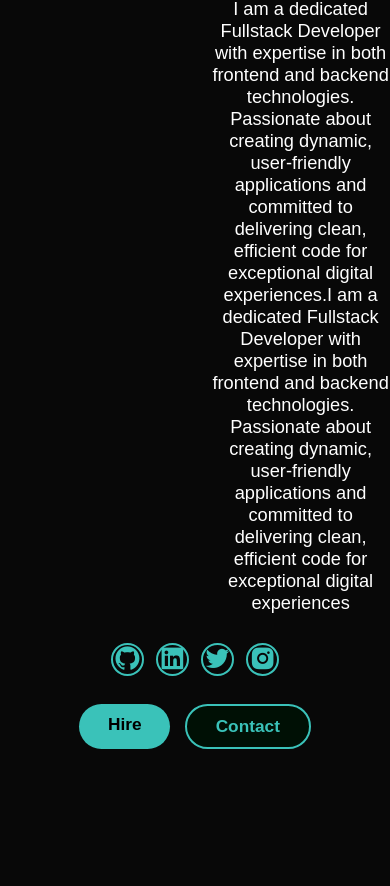
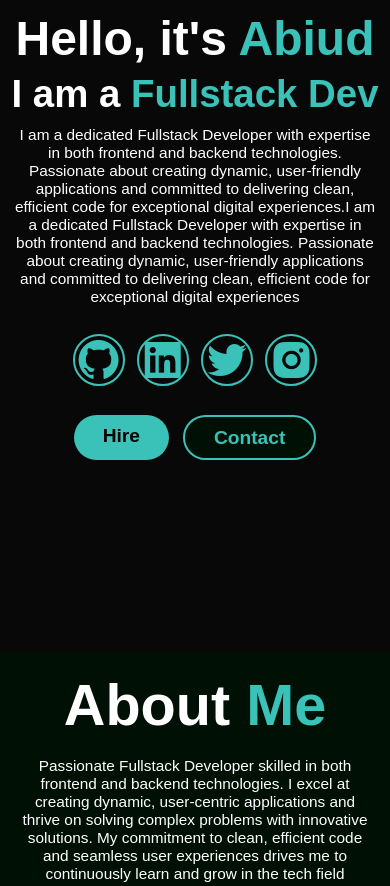
Before and after one commit to abiudev/portfplio, a plain HTML site: page index.html in a window 390 px wide. Shown: the part 456-1342 px from the top of the page. Drawn offline with nearby package versions, Linux system fonts and the light colour scheme.

Commit message:
Update style.css

```diff
--- a/style.css
+++ b/style.css
@@ -67,7 +67,7 @@
   }
 
   .navbar a {
-    font-size: 1.8rem;
+    font-size: 2.5rem;
     color: var(--text-color);
     margin-left: 4rem;
     font-weight: 500;
@@ -113,7 +113,7 @@
     margin: 1rem 0;
   }
   .home-content p{
-    font-size: 1.9rem;
+    font-size: 3rem;
     font-weight: 500;
     line-height: 2.;
     padding-left: 22rem;
@@ -139,7 +139,7 @@
     display: inline-flex;
     justify-content: center;
     align-items: center;
-    font-size:  3rem;
+    font-size:  5rem;
     background: transparent;
     border: 2px solid var(--main-color);
     border-radius: 50%;
@@ -166,7 +166,7 @@
     padding: 1rem 3rem;
     background: var(--main-color);
     border-radius: 3rem;
-    font-size: 1.8rem;
+    font-size: 2rem;
     color: black;
     border: 2px solidtransparent;
     font-weight: 600;
@@ -216,13 +216,14 @@
 .about-content h2{
 
   text-align: centre;
-  font-size: 4rem;
+  margin-bottom: 2rem;
+  font-size: 6rem;
 
 
 }
 .about-content p{
 
-  font-size: 1.9rem;
+  font-size: 3rem;
     font-weight: 500;
     line-height: 2.;
     padding-right: 22rem;
@@ -366,7 +367,7 @@ background-color: var(--main-color);
 .footer ul li a:hover{
   border-bottom: 3px solid var(--main-color);
 }
-@media(max-width:1024px){
+@media(max-width:768px){
   #menu-icon{
     display: block;
   }
@@ -403,7 +404,17 @@ background-color: var(--main-color);
     text-align: center;
   }
   .home-img img{
-    width: 52vw;
+    width: 50vw;
+    height: auto;
+    margin: 0 auto;
+
+
+  }
+
+  .about-img img{
+    width: 50vw;
+    height: auto;
+    margin: 0 auto;
 
 
   }
@@ -416,11 +427,39 @@ background-color: var(--main-color);
     text-align: center;
     margin: 2rem 0;
   }
+
+  .about p{
+    font-size: 1.6rem;
+    text-align: center;
+    display: block;
+    margin: 0 auto;
+    padding: 0 1.5rem;
+  }
   .about img{
     width: 52vw;
+
+  }
+  .navbar {
+    margin-bottom: 2rem;
   }
   .contact form{
     flex-direction: column;
   }
+  .home-content h1 {
+    font-size: 5rem;
+    text-align: center;
+    display: block;
+    margin: 0 auto;
+  }
 
+  .home-content p {
+    font-size: 1.6rem;
+    text-align: center;
+    display: block;
+    margin: 0 auto;
+    padding: 0 1.5rem;
+  }
+  .home{
+    margin-top: 19rem;
+  }
 }
```
